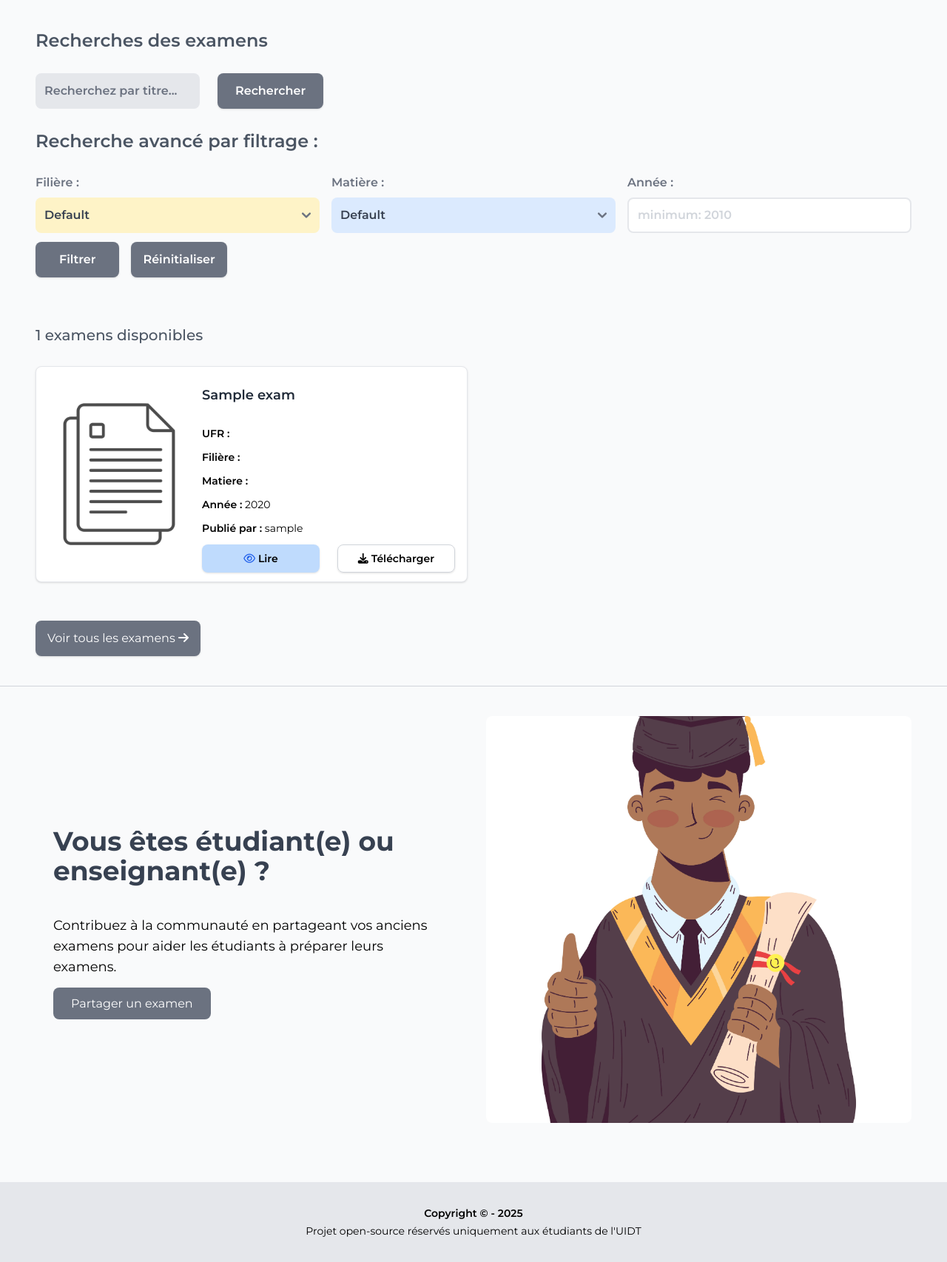
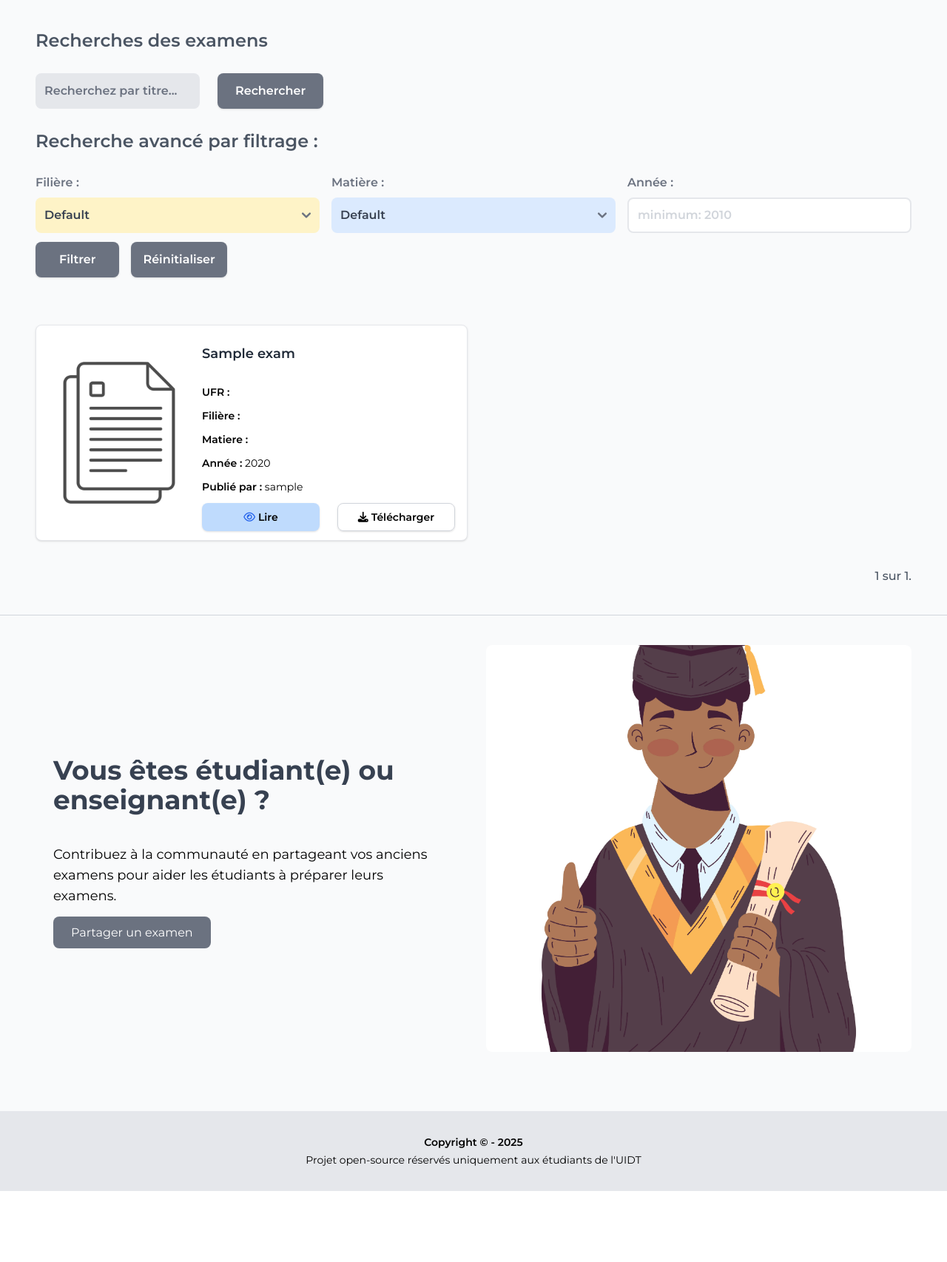
Before and after one commit to Bakari1548/anciens_examens, a Django app: page / in a window 1280 px wide. Shown: the part 595-2301 px from the top of the page at 74% size. After the commit the page ends 2205 px from the top, so only its background shows below. Run offline with Django 5.2, Linux system fonts and the light colour scheme; tables that the repository leaves empty hold one stand-in row (values such as "Sample post"); some libraries are stand-ins or nearby versions.

Commit message:
add paginator to paginate examens

```diff
--- a/examens/templates/examens/home.html
+++ b/examens/templates/examens/home.html
@@ -13,52 +13,17 @@
                 Désolé, nous n'avons que des examens de 2010 jusqu'à aujourd'hui
             </p>
         {% else %}
-            <h2 class="pb-4 font-medium text-xl text-gray-600">
-                {{ examens|length }} examens disponibles
-            </h2>
             <div class="grid lg:grid-cols-2 grid-cols-1 sm:gap-4 gap-8">
-                {% for examen in examens %}
-                    <div class="bg-white w-full shadow flex sm:flex-row flex-col sm:justify-start justify-center items-center border border-gray-200 rounded-lg py-3 px-4 gap-4">
-                        <img class="sm:w-48 opacity-70 w-60 sm:mx-0 mx-auto" src="{% static 'medias/file_exam.png' %}" >
-                        <div class="flex flex-col gap-3 mt-3 w-full">
-                            <h3 class="font-semibold text-lg text-gray-800">{{ examen.title }}</h3>
-                            <div class="flex flex-col gap-3 mt-4">
-                                <p class="text-sm"><span class="font-semibold">UFR :</span> {{ examen.ufr }}</p>
-                                <p class="text-sm"><span class="font-semibold">Filière :</span> {{ examen.filiere }}</p>
-                                <p class="text-sm"><span class="font-semibold">Matiere :</span> {{ examen.matiere }}</p>
-                                {% if examen.year %}
-                                    <p class="text-sm"><span class="font-semibold">Année :</span> {{ examen.year }}</p>
-                                {% else %}
-                                    <p class="text-sm"><span class="font-semibold">Année :</span> non précisée</p>
-                                {% endif %}
-                                <p class="text-sm"><span class="font-semibold">Publié par :</span> {{ examen.author }}</p>
-                            </div>
-                            <div class="flex min-[550px]:flex-row flex-col gap-6 w-full">
-                                <a
-                                    href="{% url 'read_exam' examen.id %}"
-                                    class="bg-blue-400/40 text-black text-sm flex items-center justify-center gap-1 p-2 min-[550px]:w-1/2 font-semibold rounded-lg shadow hover:bg-blue-400 active:bg-blue-400 transition-all duration-200 ease-in-out"
-                                >
-                                    <i class="fa-regular fa-eye text-blue-600"></i>
-                                    <span>Lire</span>
-                                </a>
-                                <a
-                                    download
-                                    href="{% static examen.file.url %}"
-                                    class="bg-transparent border border-gray-300 text-black text-sm p-2 min-[550px]:w-1/2 text-center font-semibold rounded-lg shadow hover:bg-gray-100 active:bg-gray-200 transition-all duration-200 ease-in-out"
-                                >
-                                    <i class="fa-solid fa-download"></i>
-                                    <span>Télécharger</span>
-                                </a>
-                            </div>
-                        </div>
-                    </div>
+                {% for examen in page_obj %}
+                    {% include "examens/partials/CardExam.html" %}
                 {% endfor %}
             </div>
+            {% include "examens/partials/Paginator.html" %}
         {% endif %}
-        <a href="{% url 'home'%}" class="bg-gray-500 text-white text-center py-3 px-4 rounded-lg shadow hover:bg-gray-600 active:bg-gray-600 mt-10 w-fit transition-all duration-300 ease-in-out">
+        {% comment %} <a href="{% url 'home'%}" class="bg-gray-500 text-white text-center py-3 px-4 rounded-lg shadow hover:bg-gray-600 active:bg-gray-600 mt-10 w-fit transition-all duration-300 ease-in-out">
             <span>Voir tous les examens</span>
             <i class="fa-solid fa-arrow-right"></i>
-        </a>
+        </a> {% endcomment %}
     </div>
     {% include "examens/partials/CTA.html" %}
 {% endblock content %}
--- /dev/null
+++ b/examens/templates/examens/partials/CardExam.html
@@ -0,0 +1,35 @@
+{% load static %}
+<div class="bg-white w-full shadow flex sm:flex-row flex-col sm:justify-start justify-center items-center border border-gray-200 rounded-lg py-3 px-4 gap-4">
+    <img class="sm:w-48 opacity-70 w-60 sm:mx-0 mx-auto" src="{% static 'medias/file_exam.png' %}" >
+    <div class="flex flex-col gap-3 mt-3 w-full">
+        <h3 class="font-semibold text-lg text-gray-800">{{ examen.title }}</h3>
+        <div class="flex flex-col gap-3 mt-4">
+            <p class="text-sm"><span class="font-semibold">UFR :</span> {{ examen.ufr }}</p>
+            <p class="text-sm"><span class="font-semibold">Filière :</span> {{ examen.filiere }}</p>
+            <p class="text-sm"><span class="font-semibold">Matiere :</span> {{ examen.matiere }}</p>
+            {% if examen.year %}
+                <p class="text-sm"><span class="font-semibold">Année :</span> {{ examen.year }}</p>
+            {% else %}
+                <p class="text-sm"><span class="font-semibold">Année :</span> non précisée</p>
+            {% endif %}
+            <p class="text-sm"><span class="font-semibold">Publié par :</span> {{ examen.author }}</p>
+        </div>
+        <div class="flex min-[550px]:flex-row flex-col gap-6 w-full">
+            <a
+                href="{% url 'read_exam' examen.id %}"
+                class="bg-blue-400/40 text-black text-sm flex items-center justify-center gap-1 p-2 min-[550px]:w-1/2 font-semibold rounded-lg shadow hover:bg-blue-400 active:bg-blue-400 transition-all duration-200 ease-in-out"
+            >
+                <i class="fa-regular fa-eye text-blue-600"></i>
+                <span>Lire</span>
+            </a>
+            <a
+                download
+                href="{% static examen.file.url %}"
+                class="bg-transparent border border-gray-300 text-black text-sm p-2 min-[550px]:w-1/2 text-center font-semibold rounded-lg shadow hover:bg-gray-100 active:bg-gray-200 transition-all duration-200 ease-in-out"
+            >
+                <i class="fa-solid fa-download"></i>
+                <span>Télécharger</span>
+            </a>
+        </div>
+    </div>
+</div>
--- /dev/null
+++ b/examens/templates/examens/partials/Paginator.html
@@ -0,0 +1,37 @@
+<div class="flex flex-row gap-2 items-center pt-6 justify-end">
+    {% if page_obj.has_previous %}
+        <a
+            href="?page=1"
+            class="bg-gray-500 text-white py-1.5 font-medium px-4 rounded-lg shadow hover:bg-gray-600 active:bg-gray-600 transition-all duration-300 ease-in-out"
+        >
+            {% comment %} <i class="fa-solid fa-chevron-left"></i> {% endcomment %}
+            « première
+        </a>
+        <a
+            href="?page={{ page_obj.previous_page_number }}"
+            class="bg-gray-500 text-white py-1.5 font-medium px-4 rounded-lg shadow hover:bg-gray-600 active:bg-gray-600 transition-all duration-300 ease-in-out"
+        >
+            <i class="fa-solid fa-chevron-left"></i>
+            {% comment %} précédente {% endcomment %}
+        </a>
+    {% endif %}
+    <p class="text-gray-600 font-medium">
+        {{ page_obj.number }} sur {{ page_obj.paginator.num_pages }}.
+    </p>
+    {% if page_obj.has_next %}
+        <a
+            href="?page={{ page_obj.next_page_number }}"
+            class="bg-gray-500 text-white py-1.5 font-medium px-4 rounded-lg shadow hover:bg-gray-600 active:bg-gray-600 transition-all duration-300 ease-in-out"
+        >
+            <i class="fa-solid fa-chevron-right"></i>
+            {% comment %} suivant {% endcomment %}
+        </a>
+        <a
+            href="?page={{ page_obj.paginator.num_pages }}"
+            class="bg-gray-500 text-white py-1.5 font-medium px-4 rounded-lg shadow hover:bg-gray-600 active:bg-gray-600 transition-all duration-300 ease-in-out"
+        >
+            {% comment %} <i class="fa-solid fa-chevron-right"></i> {% endcomment %}
+            dernière
+        </a>
+    {% endif %}
+</div>
--- a/examens/views.py
+++ b/examens/views.py
@@ -1,10 +1,11 @@
+import os
 from django.shortcuts import render, redirect
 from examens.models import Exam
 from django.db.models import Q
 from examens.forms import ExamForm, SearchExamForm
 from django.contrib.auth.decorators import login_required
-import os
 from django.conf import settings
+from django.core.paginator import Paginator
 from pdf2image import convert_from_path
 from unidecode import unidecode
 
@@ -61,10 +62,17 @@
         if title_exam_filter:
             examens = Exam.objects.filter(title=title_exam_filter)
 
+        # On recupere les résultats pour une page individuelle et on specifie les nombres d'instances à affiche "3"
+        paginator = Paginator(examens, 6)
+        # Recuperer le numero de page dans l'url
+        page_number = request.GET.get('page')
+        # Recuperer l'objet (liste ou QuerySet) représentant la page sur laquelle nous sommes
+        page_obj = paginator.get_page(page_number)
 
     context = {
         'form': form,
-        'examens': examens,
+        # 'examens': examens,
+        'page_obj': page_obj,
     }
 
 
--- a/theme/static/css/dist/styles.css
+++ b/theme/static/css/dist/styles.css
@@ -13,7 +13,6 @@
     --color-yellow-300: #FCD34D;
     --color-green-400: #34D399;
     --color-blue-100: #DBEAFE;
-    --color-blue-200: #BFDBFE;
     --color-blue-300: #93C5FD;
     --color-blue-400: #60A5FA;
     --color-blue-500: #3B82F6;
@@ -1172,14 +1171,14 @@
   .items-center {
     align-items: center;
   }
-  .justify-around {
-    justify-content: space-around;
-  }
   .justify-between {
     justify-content: space-between;
   }
   .justify-center {
     justify-content: center;
+  }
+  .justify-end {
+    justify-content: flex-end;
   }
   .justify-stretch {
     justify-content: stretch;
@@ -1258,9 +1257,6 @@
   .border-gray-400 {
     border-color: var(--color-gray-400);
   }
-  .border-gray-600 {
-    border-color: var(--color-gray-600);
-  }
   .border-gray-700 {
     border-color: var(--color-gray-700);
   }
@@ -1386,9 +1382,6 @@
   .px-12 {
     padding-inline: calc(var(--spacing) * 12);
   }
-  .py-1 {
-    padding-block: calc(var(--spacing) * 1);
-  }
   .py-1\.5 {
     padding-block: calc(var(--spacing) * 1.5);
   }
@@ -1424,6 +1417,9 @@
   }
   .pt-2 {
     padding-top: calc(var(--spacing) * 2);
+  }
+  .pt-4 {
+    padding-top: calc(var(--spacing) * 4);
   }
   .pt-6 {
     padding-top: calc(var(--spacing) * 6);
@@ -1520,9 +1516,6 @@
   .text-black {
     color: var(--color-black);
   }
-  .text-blue-200 {
-    color: var(--color-blue-200);
-  }
   .text-blue-400 {
     color: var(--color-blue-400);
   }
@@ -1579,9 +1572,6 @@
   }
   .text-white {
     color: var(--color-white);
-  }
-  .underline {
-    text-decoration-line: underline;
   }
   .opacity-30 {
     opacity: 30%;
@@ -1628,17 +1618,8 @@
     --tw-ease: var(--ease-in-out);
     transition-timing-function: var(--ease-in-out);
   }
-  .btn-secondary {
-    --btn-color: var(--color-secondary);
-    --btn-fg: var(--color-secondary-content);
-  }
   .placeholder\:text-gray-300::placeholder {
     color: var(--color-gray-300);
-  }
-  @media (hover: hover) {
-    .hover\:border-gray-700:hover {
-      border-color: var(--color-gray-700);
-    }
   }
   @media (hover: hover) {
     .hover\:bg-blue-400:hover {
```
